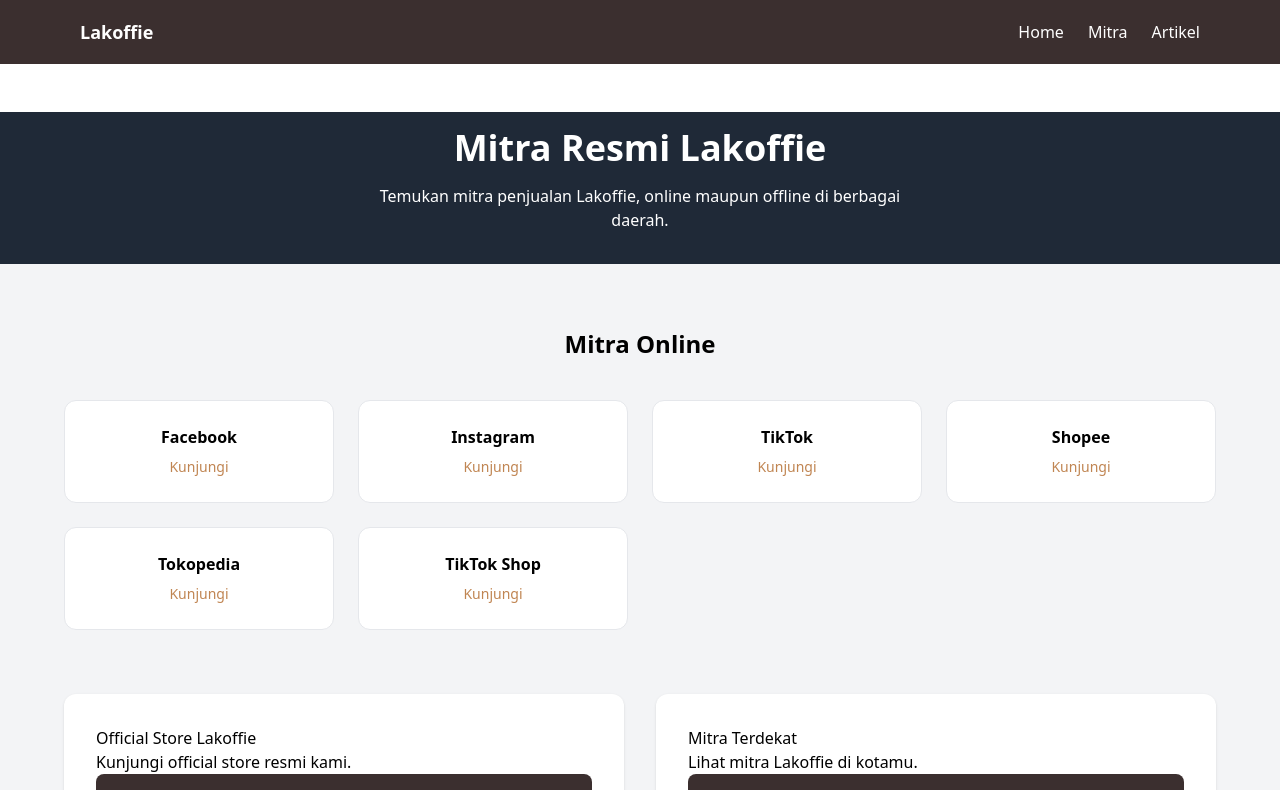
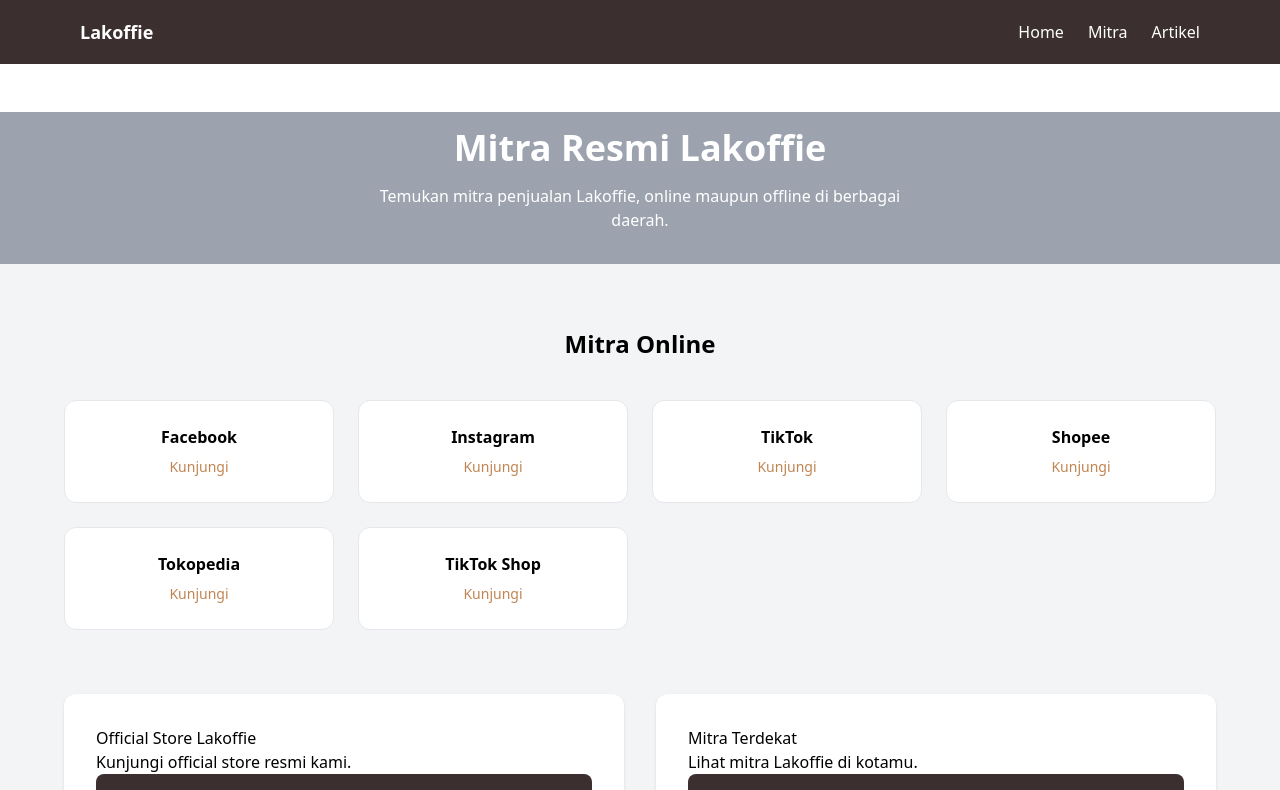
Before and after one commit to Lakoffie/Lakoffie-React, a Next.js app: page /mitra in a window 1280 px wide. Shown: the top 790 px of the page. Built offline with nearby package versions, Linux system fonts and the light colour scheme.

Commit message:
Update mitra.css

```diff
--- a/app/mitra/mitra.css
+++ b/app/mitra/mitra.css
@@ -7,7 +7,7 @@
 
 /* HEADER (COOKLAT MUDA) */
 .mitra-header {
-  @apply bg-gray-800
+  @apply bg-gray-400
          pt-4 md:pt-4
          pb-8
          text-center
```
